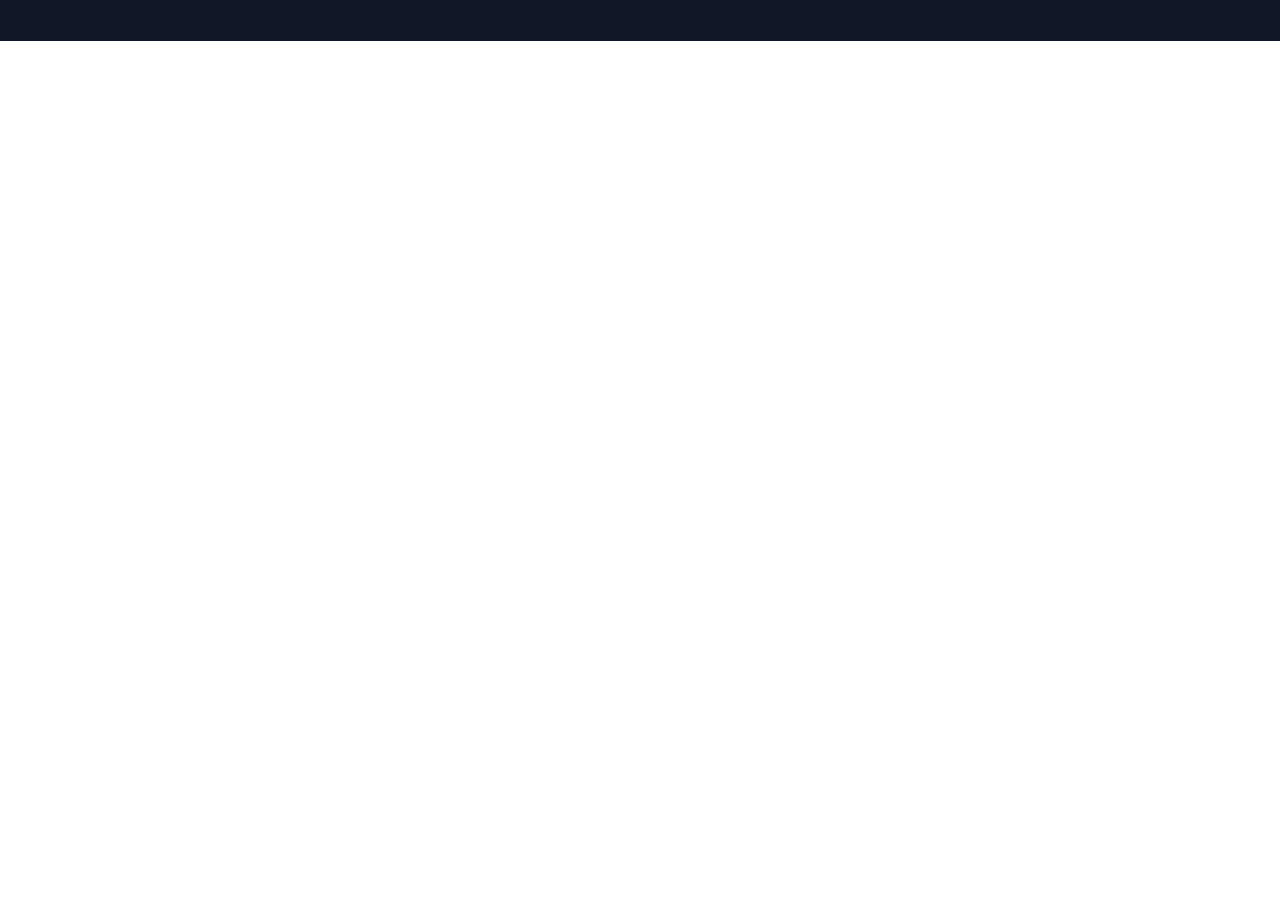
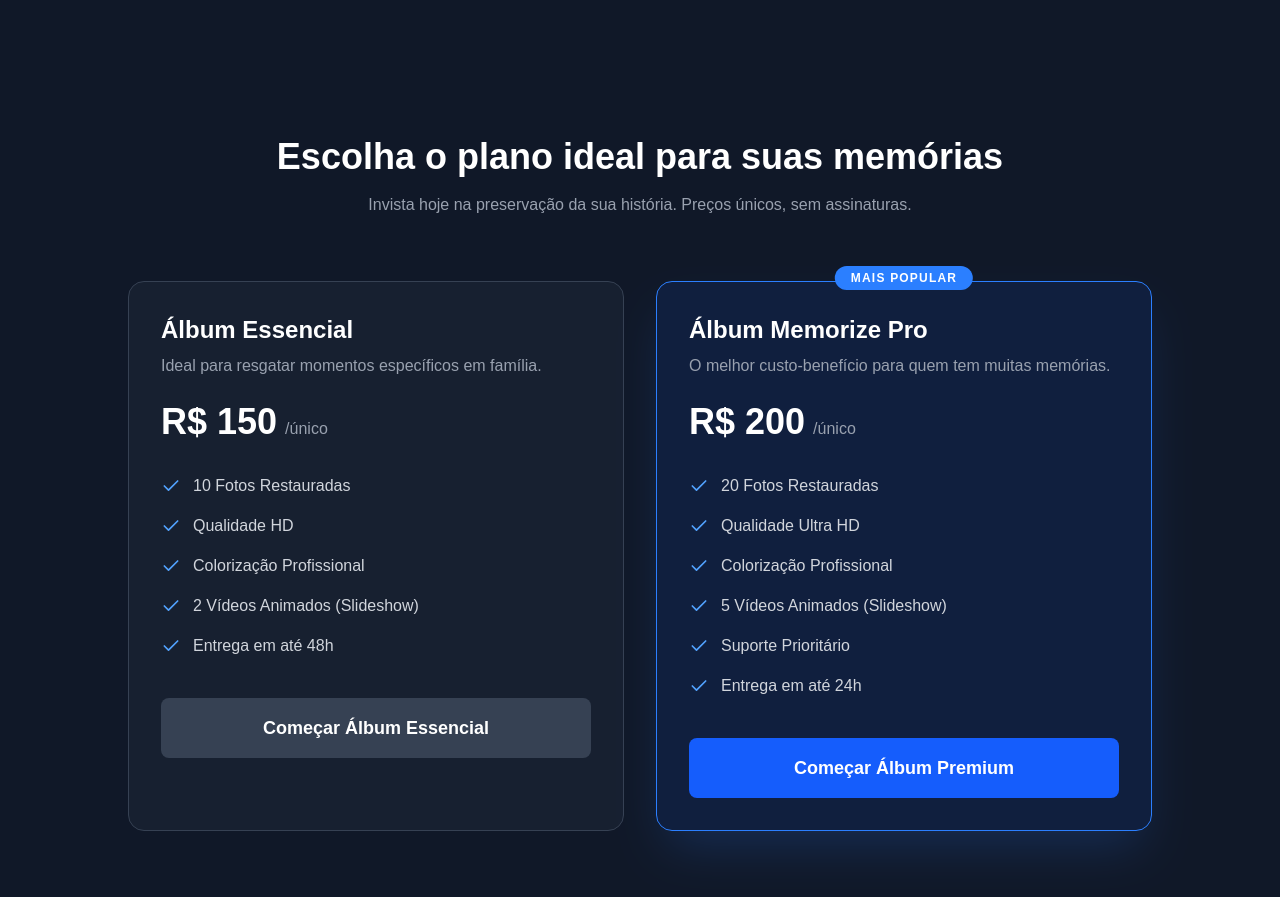
Before and after one commit to PabloCoder1/memorize-pro, a Next.js app: page / in a window 1280 px wide. Shown: the part 1500-2397 px from the top of the page. Before the commit the page ends 1541 px from the top, so only its background shows below. Built offline with nearby package versions, Linux system fonts and the light colour scheme.

Commit message:
feat: adiciona seção de planos com estratégia de preços e destaque no premium

```diff
--- a/src/app/page.tsx
+++ b/src/app/page.tsx
@@ -1,11 +1,13 @@
 import { Hero } from "@/components/Hero";
-import { HowItWorks } from "@/components/HowItWorks"; // Importe aqui
+import { HowItWorks } from "@/components/HowItWorks";
+import { Pricing } from "@/components/Pricing"; // Importe aqui
 
 export default function Home() {
   return (
     <main className="min-h-screen bg-gray-900 flex flex-col">
       <Hero />
-      <HowItWorks /> {/* Adicione aqui */}
+      <HowItWorks />
+      <Pricing /> {/* Adicione aqui */}
     </main>
   );
 }
--- /dev/null
+++ b/src/components/Pricing.tsx
@@ -0,0 +1,96 @@
+import { Check } from "lucide-react";
+
+const plans = [
+  {
+    name: "Álbum Essencial",
+    price: "150",
+    description: "Ideal para resgatar momentos específicos em família.",
+    features: [
+      "10 Fotos Restauradas",
+      "Qualidade HD",
+      "Colorização Profissional",
+      "2 Vídeos Animados (Slideshow)",
+      "Entrega em até 48h",
+    ],
+    buttonText: "Começar Álbum Essencial",
+    highlight: false,
+  },
+  {
+    name: "Álbum Memorize Pro",
+    price: "200",
+    description: "O melhor custo-benefício para quem tem muitas memórias.",
+    features: [
+      "20 Fotos Restauradas",
+      "Qualidade Ultra HD",
+      "Colorização Profissional",
+      "5 Vídeos Animados (Slideshow)",
+      "Suporte Prioritário",
+      "Entrega em até 24h",
+    ],
+    buttonText: "Começar Álbum Premium",
+    highlight: true,
+  },
+];
+
+export function Pricing() {
+  return (
+    <section id="planos" className="py-24 bg-gray-900">
+      <div className="max-w-7xl mx-auto px-4 sm:px-6 lg:px-8">
+        <div className="text-center mb-16">
+          <h2 className="text-3xl md:text-4xl font-bold text-white mb-4">
+            Escolha o plano ideal para suas memórias
+          </h2>
+          <p className="text-gray-400 max-w-2xl mx-auto">
+            Invista hoje na preservação da sua história. Preços únicos, sem assinaturas.
+          </p>
+        </div>
+
+        <div className="grid grid-cols-1 md:grid-cols-2 gap-8 max-w-5xl mx-auto">
+          {plans.map((plan, index) => (
+            <div
+              key={index}
+              className={`relative p-8 rounded-2xl border ${
+                plan.highlight
+                  ? "bg-blue-600/10 border-blue-500 shadow-2xl shadow-blue-500/20"
+                  : "bg-gray-800/50 border-gray-700"
+              }`}
+            >
+              {plan.highlight && (
+                <span className="absolute -top-4 left-1/2 -translate-x-1/2 bg-blue-500 text-white text-xs font-bold uppercase tracking-widest py-1 px-4 rounded-full">
+                  Mais Popular
+                </span>
+              )}
+
+              <h3 className="text-2xl font-bold text-white mb-2">{plan.name}</h3>
+              <p className="text-gray-400 mb-6">{plan.description}</p>
+
+              <div className="flex items-baseline mb-8">
+                <span className="text-4xl font-extrabold text-white">R$ {plan.price}</span>
+                <span className="text-gray-400 ml-2">/único</span>
+              </div>
+
+              <ul className="space-y-4 mb-10 text-gray-300">
+                {plan.features.map((feature, fIndex) => (
+                  <li key={fIndex} className="flex items-center gap-3">
+                    <Check className="w-5 h-5 text-blue-400" />
+                    {feature}
+                  </li>
+                ))}
+              </ul>
+
+              <button
+                className={`w-full py-4 rounded-lg font-bold text-lg transition-all ${
+                  plan.highlight
+                    ? "bg-blue-600 hover:bg-blue-500 text-white"
+                    : "bg-gray-700 hover:bg-gray-600 text-white"
+                }`}
+              >
+                {plan.buttonText}
+              </button>
+            </div>
+          ))}
+        </div>
+      </div>
+    </section>
+  );
+}
```
